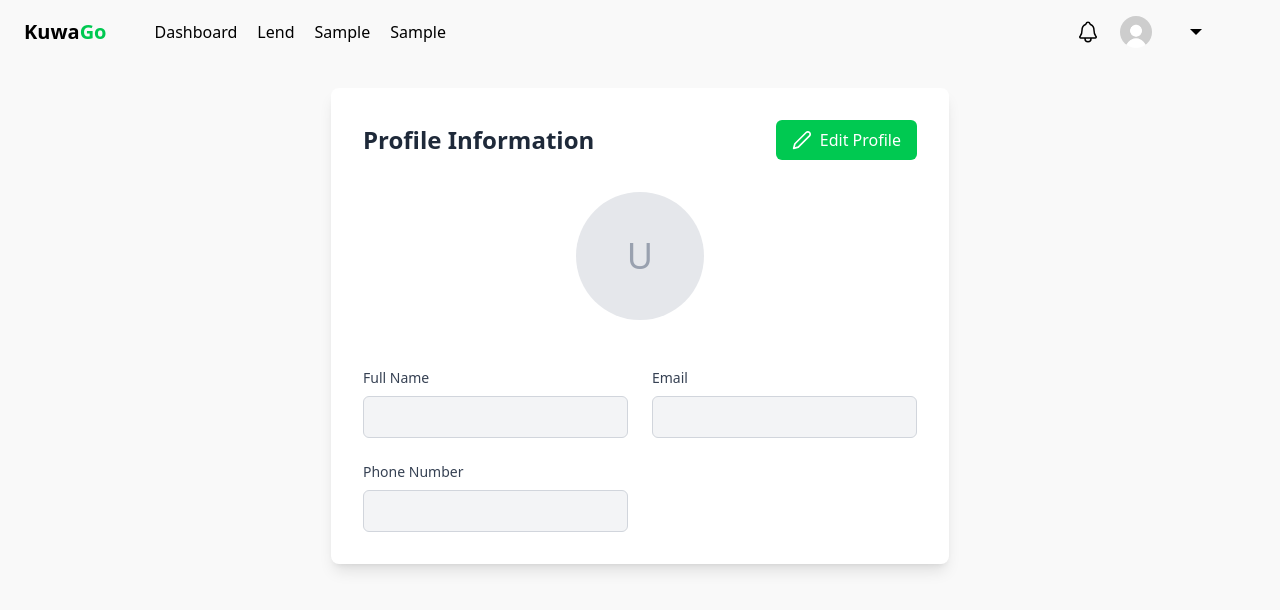
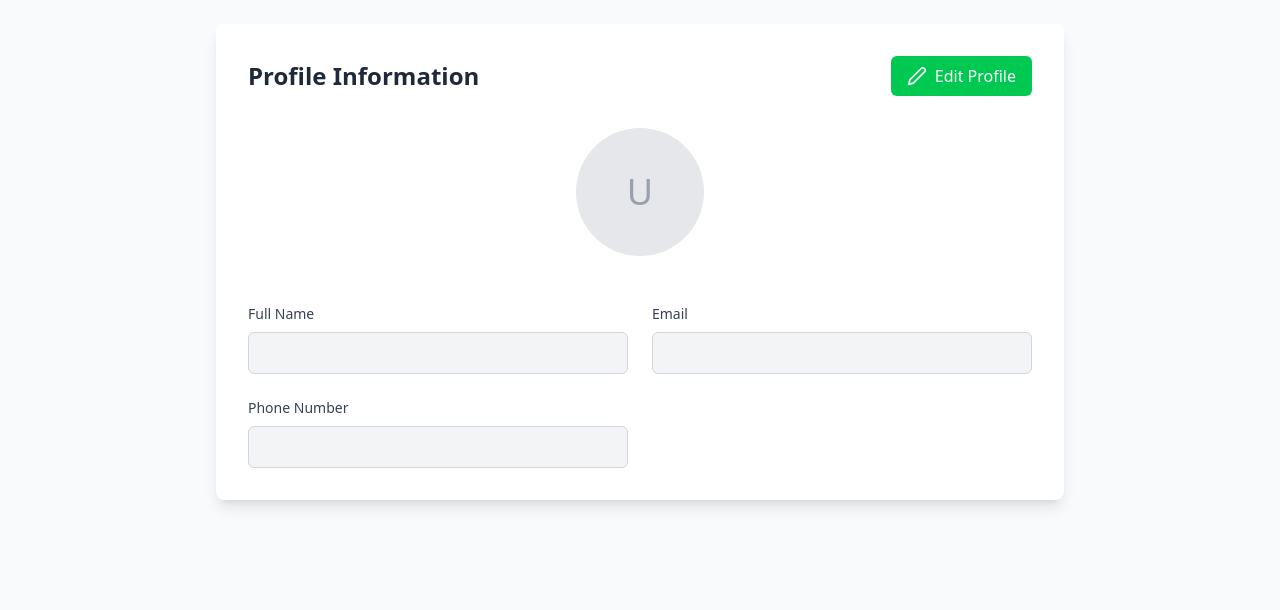
Before and after one commit to soliken1/Kuwago, a Next.js app: page /profile in a window 1280 px wide. Shown: the top 610 px of the page. Built offline with nearby package versions, Linux system fonts and the light colour scheme.

Commit message:
reiteration v5

```diff
--- a/src/layout/auth/ProfileLayout.tsx
+++ b/src/layout/auth/ProfileLayout.tsx
@@ -1,11 +1,11 @@
-import React from "react";
+import React, { ReactNode } from "react";
 import Navbar from "@/components/dashboard/client/Navbar";
 import ProfileForm from "@/components/profile/client/ProfileForm";
-export default function ProfileLayout() {
-  return (
-    <div className="w-screen h-screen flex flex-col">
-      <Navbar />
-      <ProfileForm />
-    </div>
-  );
+
+interface ProfileLayoutProps {
+  children: ReactNode;
 }
+
+export default function ProfileLayout({ children }: ProfileLayoutProps) {
+  return <div className="min-h-screen bg-gray-50">{children}</div>;
+}
```
